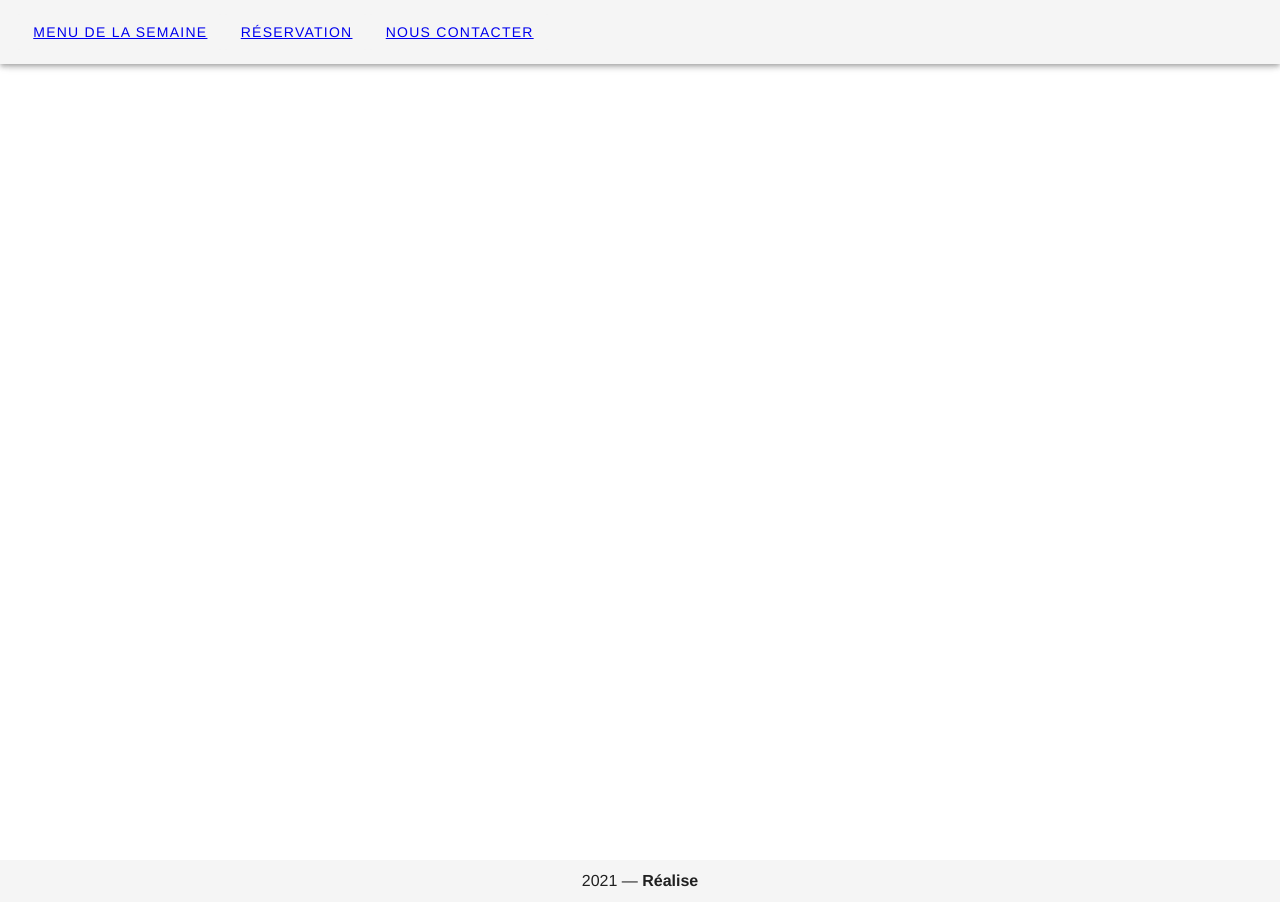
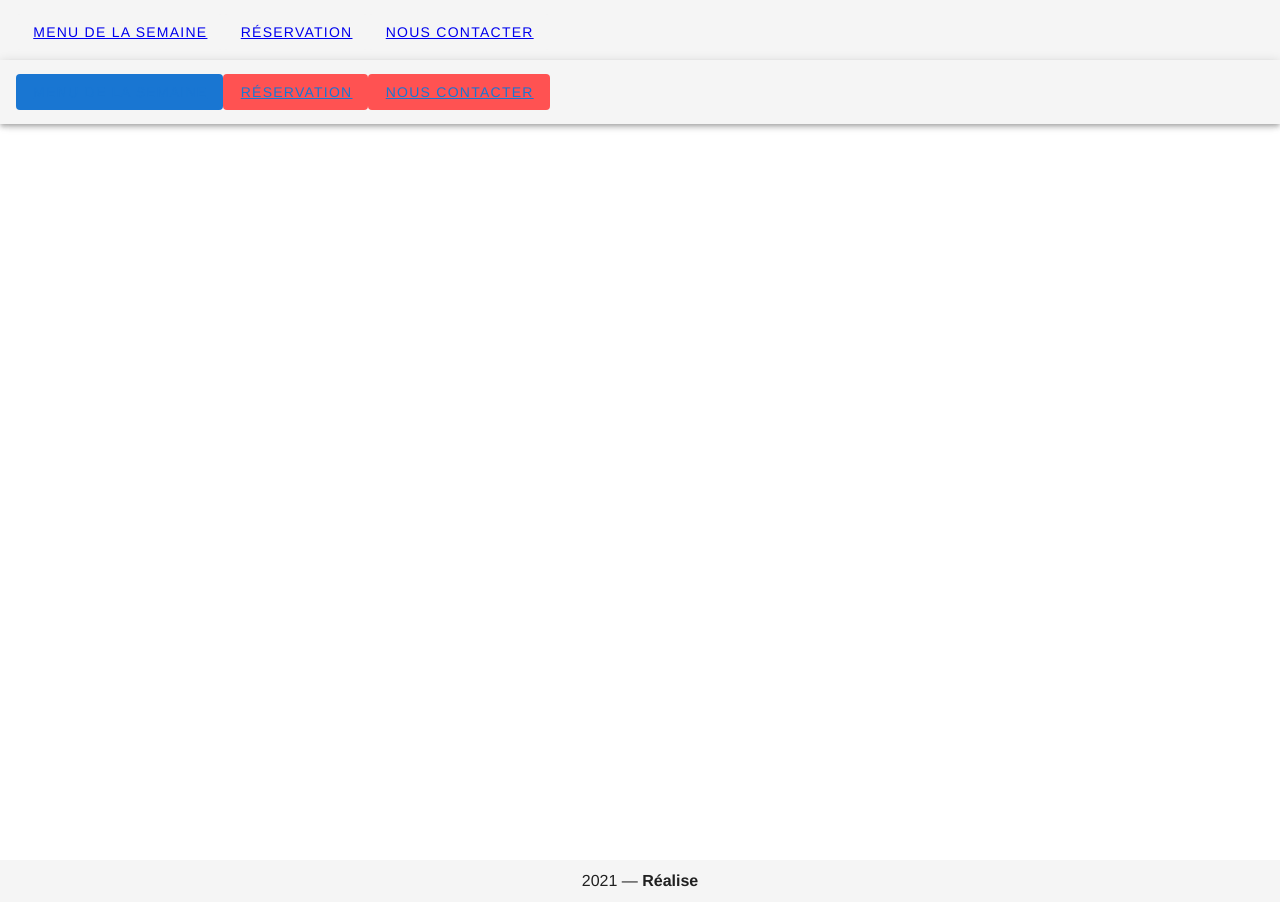
Before and after one commit to Realise-Formation-Digital/STAGE-book-your-plate-front, a Vue app: page /Header in a window 1280 px wide. Built offline with nearby package versions, Linux system fonts and the light colour scheme.

Commit message:
Adding routes in App.vue

```diff
--- a/src/App.vue
+++ b/src/App.vue
@@ -1,25 +1,6 @@
 <template>
   <div id="app">
-    <!--Added simple routes, Chris-->
-    <v-app-bar
-      absolute>
-      <v-btn
-      depressed
-      color="primary">
-        <router-link to="/">Menu de la Semaine</router-link>
-      </v-btn>
-            <v-btn
-      depressed
-      color="error">
-        <router-link to="/Booking">Réservation</router-link>
-      </v-btn>
-      <v-btn
-      depressed
-      color="error">
-        <router-link to="/ContactUs">Nous Contacter</router-link>
-      </v-btn>
-    </v-app-bar>
-    <!---->
+    <Header />
     <v-app>
       <v-main>
         <v-container>
@@ -27,18 +8,19 @@
         </v-container>
       </v-main>
     </v-app>
-    <v-footer padless>
-      <v-col class="text-center" cols="12">
-        {{ new Date().getFullYear() }} — <strong>Réalise</strong>
-      </v-col>
-    </v-footer>
+    <Footer />
   </div>
 </template>
 
 <script>
+import Footer from "./components/Footer";
+import Header from "./components/Header";
 export default {
   name: "App",
-  components: {},
+  components: {
+    Header,
+    Footer
+  },
 };
 </script>
 
--- a/src/components/Footer.vue
+++ b/src/components/Footer.vue
@@ -1,7 +1,7 @@
 <template>
   <v-footer padless>
     <v-col class="text-center" cols="12">
-      {{ new Date().getFullYear() }} — <strong>Vuetify</strong>
+      {{ new Date().getFullYear() }} — <strong>Réalise</strong>
     </v-col>
   </v-footer>
 </template>
--- a/src/components/Header.vue
+++ b/src/components/Header.vue
@@ -1,11 +1,23 @@
 <template>
-  <div>
-    <h1>Header</h1>
-    <v-app-bar>
-      <router-link to="/">Home</router-link>
-      <router-link to="/ContactUs">Contact Us</router-link>
+  <!--Added simple routes, Chris-->
+    <v-app-bar
+      absolute>
+      <v-btn
+      depressed
+      color="primary">
+        <router-link to="/">Menu de la Semaine</router-link>
+      </v-btn>
+            <v-btn
+      depressed
+      color="error">
+        <router-link to="/Booking">Réservation</router-link>
+      </v-btn>
+      <v-btn
+      depressed
+      color="error">
+        <router-link to="/ContactUs">Nous Contacter</router-link>
+      </v-btn>
     </v-app-bar>
-  </div>
 </template>
 
 <script>
```
Also changed, not shown: src/plugins/router.js (+7 -4 lines).
